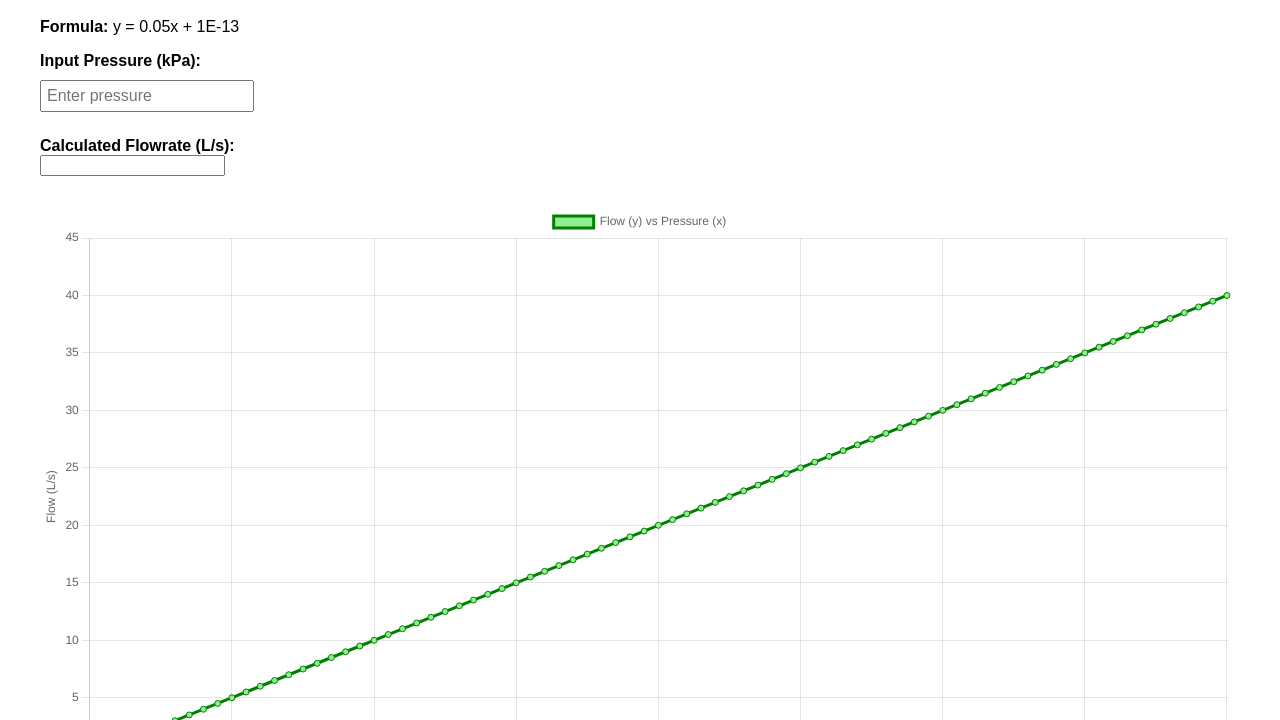
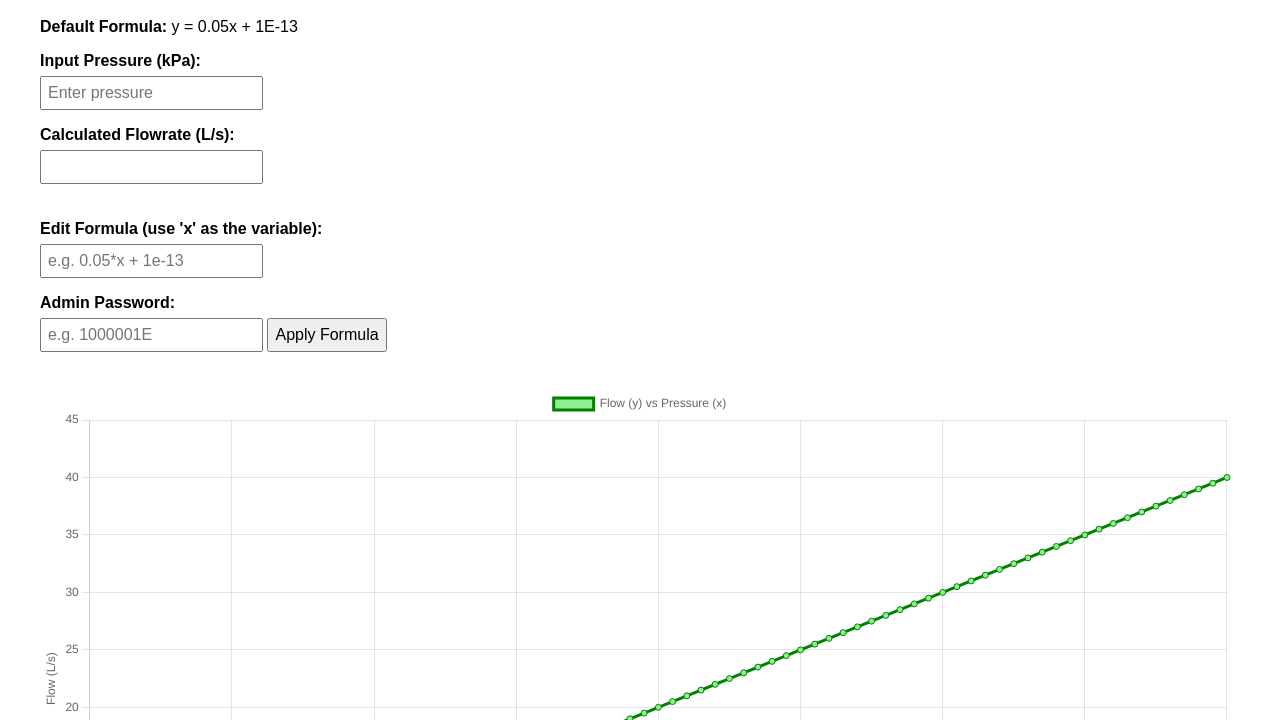
Before and after one commit to flowtech/Pressure-Flow-Calculator, a plain HTML site: page index.html in a window 1280 px wide. Shown: the part 80-800 px from the top of the page. Drawn offline with nearby package versions, Linux system fonts and the light colour scheme.

Commit message:
Add files via upload

```diff
--- a/index.html
+++ b/index.html
@@ -9,15 +9,14 @@
       font-family: Arial, sans-serif;
       margin: 40px;
     }
-    input[type="number"] {
-      padding: 5px;
-      margin: 10px 0;
-      width: 200px;
+    input, button {
+      padding: 6px;
+      margin: 6px 0;
       font-size: 1rem;
     }
     label {
       display: block;
-      margin-top: 15px;
+      margin-top: 10px;
       font-weight: bold;
     }
     .input-section {
@@ -39,7 +38,7 @@
 </head>
 <body>
   <h1>Pressure and Flow Calculator</h1>
-  <p><strong>Formula:</strong> y = 0.05x + 1E-13</p>
+  <p><strong>Default Formula:</strong> y = 0.05x + 1E-13</p>
 
   <div class="input-section">
     <label for="pressureInput">Input Pressure (kPa):</label>
@@ -47,6 +46,16 @@
 
     <label for="flowOutput">Calculated Flowrate (L/s):</label>
     <input type="text" id="flowOutput" readonly>
+  </div>
+
+  <div class="input-section">
+    <label for="formulaInput">Edit Formula (use 'x' as the variable):</label>
+    <input type="text" id="formulaInput" placeholder="e.g. 0.05*x + 1e-13">
+
+    <label for="passwordInput">Admin Password:</label>
+    <input type="text" id="passwordInput" placeholder="e.g. 1000001E">
+
+    <button onclick="attemptFormulaUpdate()">Apply Formula</button>
   </div>
 
   <canvas id="xyChart" width="800" height="400"></canvas>
@@ -59,22 +68,63 @@
   </table>
 
   <script>
-    function calculateFlow(x) {
-      return 0.05 * x + 1e-13;
+    let formula = "0.05 * x + 1e-13";
+
+    function evaluateFormula(x) {
+      try {
+        return eval(formula);
+      } catch {
+        return NaN;
+      }
     }
 
+    function isValidPassword(pwd) {
+      const match = pwd.match(/^([0-9]+)([A-Z])$/);
+      return match && parseInt(match[1]) > 1000000;
+    }
+
+    function attemptFormulaUpdate() {
+      const newFormula = document.getElementById("formulaInput").value;
+      const password = document.getElementById("passwordInput").value;
+
+      if (!isValidPassword(password)) {
+        alert("Invalid Entry or Password");
+        return;
+      }
+
+      try {
+        // Test if the formula runs for a value
+        const testX = 1;
+        const test = eval(newFormula.replace(/x/g, testX));
+        if (isNaN(test)) throw "Invalid";
+
+        formula = newFormula;
+        alert("Formula updated successfully.");
+        renderChartAndTable();
+      } catch {
+        alert("Invalid Entry or Password");
+      }
+    }
+
+    function renderChartAndTable() {
       const dataPoints = [];
+      const tbody = document.querySelector("#dataTable tbody");
+      tbody.innerHTML = "";
 
       for (let x = 0; x <= 800; x += 10) {
-      const y = calculateFlow(x);
+        const y = evaluateFormula(x);
         dataPoints.push({ x: x, y: y });
 
         const row = document.createElement("tr");
         row.innerHTML = `<td>${x.toFixed(2)}</td><td>${y.toFixed(2)}</td>`;
-      document.querySelector("#dataTable tbody").appendChild(row);
+        tbody.appendChild(row);
       }
 
-    new Chart(document.getElementById("xyChart"), {
+      if (window.chart) {
+        window.chart.data.datasets[0].data = dataPoints;
+        window.chart.update();
+      } else {
+        window.chart = new Chart(document.getElementById("xyChart"), {
           type: 'scatter',
           data: {
             datasets: [{
@@ -89,32 +139,30 @@
             responsive: true,
             scales: {
               x: {
-            title: {
-              display: true,
-              text: 'Pressure (kPa)'
-            }
+                title: { display: true, text: 'Pressure (kPa)' }
               },
               y: {
-            title: {
-              display: true,
-              text: 'Flow (L/s)'
-            }
+                title: { display: true, text: 'Flow (L/s)' }
               }
             }
           }
         });
+      }
+    }
 
-    // Input interaction
     document.getElementById('pressureInput').addEventListener('input', function() {
       const pressure = parseFloat(this.value);
       const flowOutput = document.getElementById('flowOutput');
       if (!isNaN(pressure)) {
-        const flow = calculateFlow(pressure);
+        const flow = evaluateFormula(pressure);
         flowOutput.value = flow.toFixed(2);
       } else {
         flowOutput.value = '';
       }
     });
+
+    // Initial render
+    renderChartAndTable();
   </script>
 </body>
 </html>
```
Lines whose indentation alone changed are shown as unchanged.
